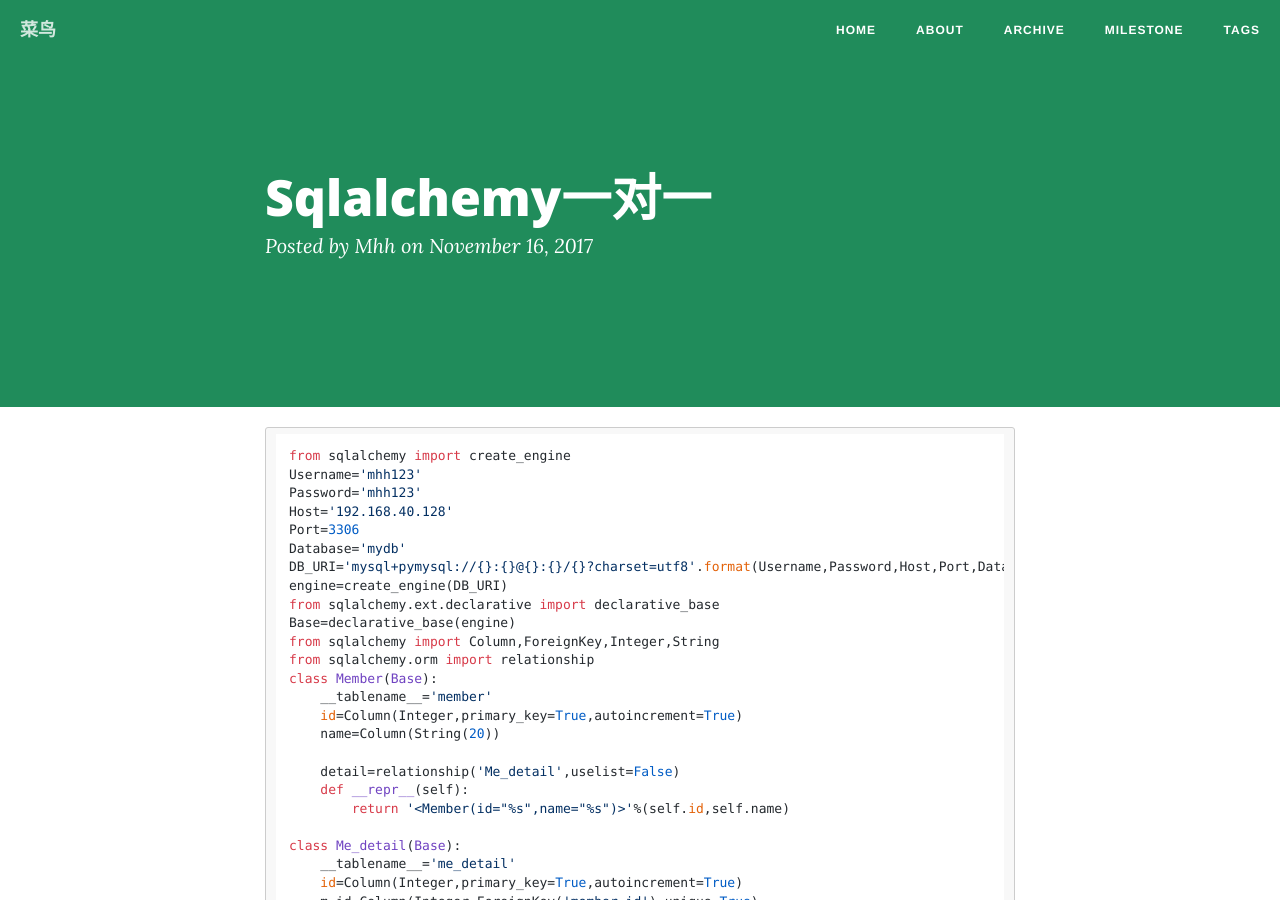
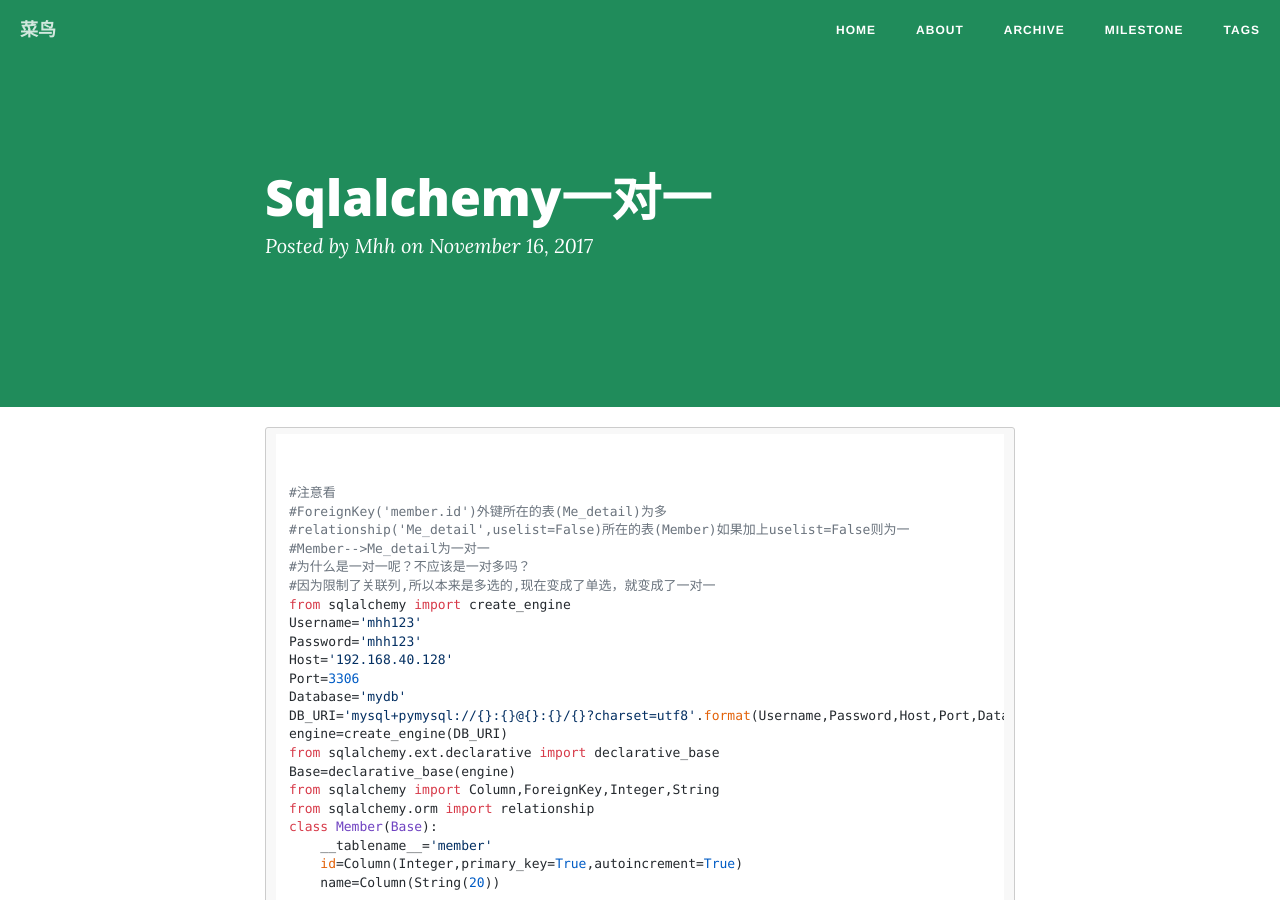
Before and after one commit to Mhh123/4399abc.io, a Jekyll site: the page built from _posts/2017-11-16-sqlalchemy一对一.md, in a window 1280 px wide and 900 px high. Built offline with Jekyll 4.4.1, drawn with Linux system fonts in a browser that asks for light colours; nearby versions of some CDN libraries; comment, search, counter and statistics services are not loaded.

Commit message:
Update 2017-11-16-sqlalchemy一对一.md

````diff
--- a/_posts/2017-11-16-sqlalchemy一对一.md
+++ b/_posts/2017-11-16-sqlalchemy一对一.md
@@ -1,4 +1,12 @@
 ```python
+
+
+#注意看
+#ForeignKey('member.id')外键所在的表(Me_detail)为多
+#relationship('Me_detail',uselist=False)所在的表(Member)如果加上uselist=False则为一
+#Member-->Me_detail为一对一
+#为什么是一对一呢？不应该是一对多吗？
+#因为限制了关联列,所以本来是多选的,现在变成了单选，就变成了一对一
 from sqlalchemy import create_engine
 Username='mhh123'
 Password='mhh123'
````
